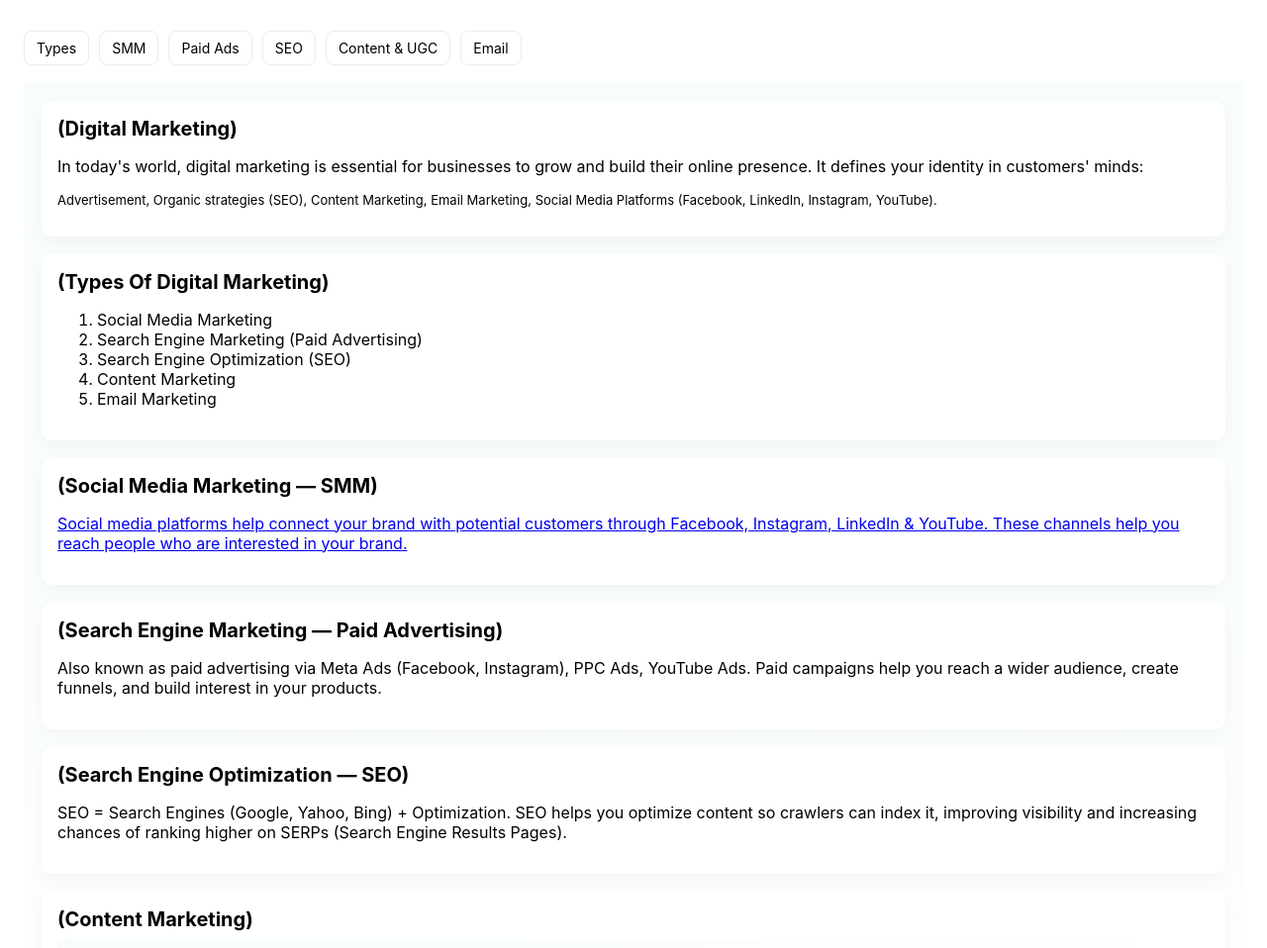
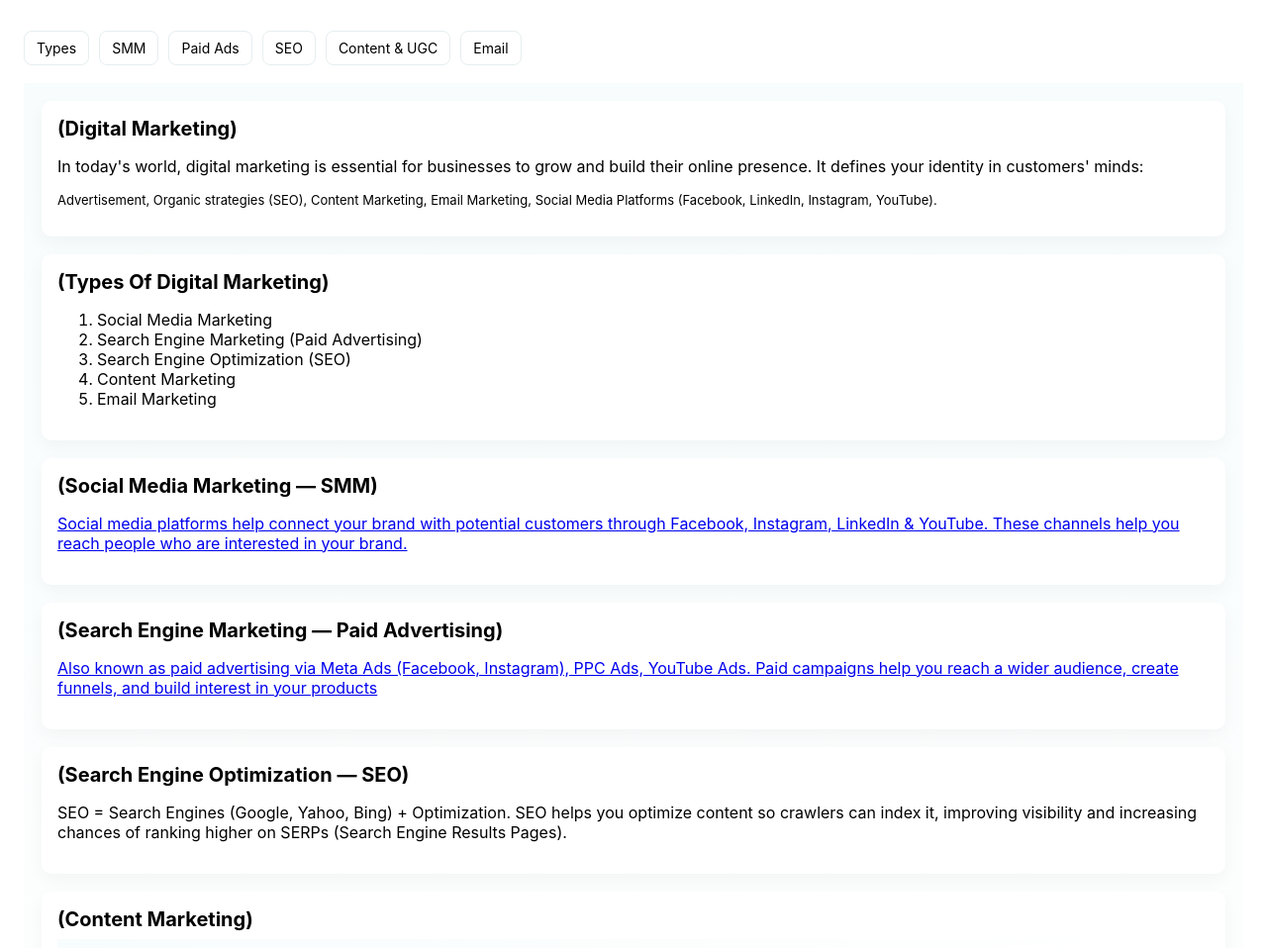
Before and after one commit to AnooshaAhmed-jpg/What-is-Digital-Marketing-its-types, a plain HTML site: page index.html in a window 1280 px wide. Shown: the part 127-1085 px from the top of the page at 99% size. Drawn offline with Linux system fonts and the light colour scheme.

Commit message:
Update index.html

```diff
--- a/index.html
+++ b/index.html
@@ -94,7 +94,8 @@ height="0" width="0" style="display:none;visibility:hidden"></iframe></noscript>
 
       <section id="sem">
         <h2>(Search Engine Marketing — Paid Advertising)</h2>
-        <p>Also known as paid advertising via Meta Ads (Facebook, Instagram), PPC Ads, YouTube Ads. Paid campaigns help you reach a wider audience, create funnels, and build interest in your products.</p>
+        <p>
+          <a href=https://anooshaahmed-jpg.github.io/Search-Engine-Marketing-SEM-/#ppc-core/>Also known as paid advertising via Meta Ads (Facebook, Instagram), PPC Ads, YouTube Ads. Paid campaigns help you reach a wider audience, create funnels, and build interest in your products</a></p>
       </section>
 
       <section id="seo">
```
